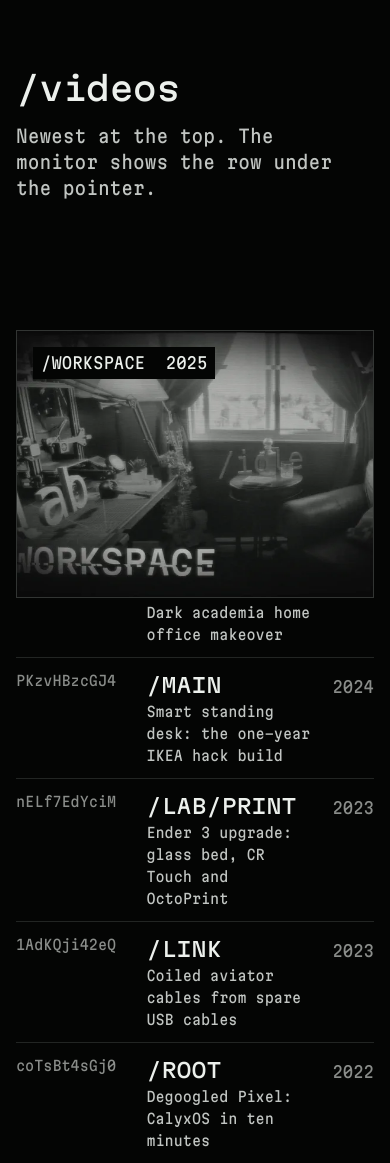
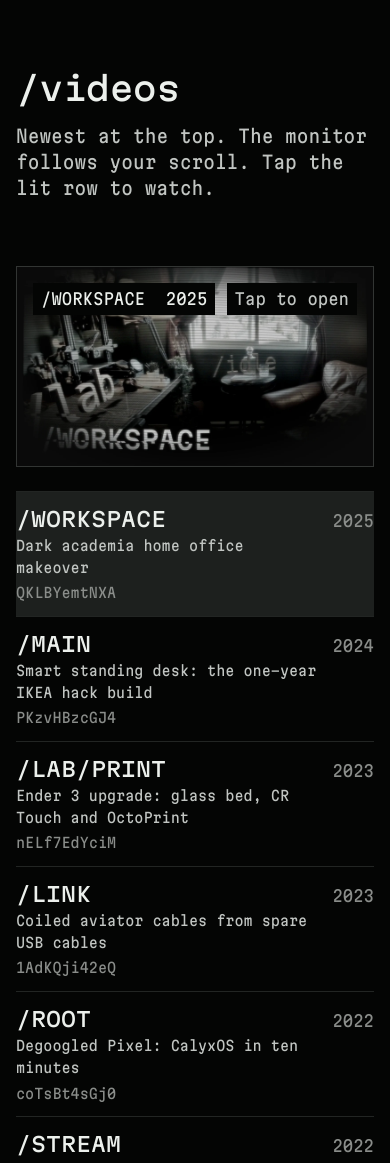
Before and after one commit to waliori/walior.it, a plain HTML site: page site/index.html in a window 390 px wide. Shown: the part 940-2103 px from the top of the page. Drawn offline with Linux system fonts and the light colour scheme.

Commit message:
site: the phone. With no hover to lean on, the monitor sticks to the top and follows the row at its edge as the page scrolls, a tap lights a row and a tap on the lit row or the monitor opens it; a project screen plays while it is in view unless motion is reduced; the repository rows lose the fixed height that made them overlap and draw their weeks as two even lines of 26; stale cuts between frames are cancelled

```diff
--- a/site/index.html
+++ b/site/index.html
@@ -18,7 +18,7 @@
 <link rel="preload" href="fonts/martian-mono-latin.woff2" as="font" type="font/woff2" crossorigin>
 <link rel="stylesheet" href="fonts/martian-mono.css">
 <link rel="stylesheet" href="style.css">
-<script>document.documentElement.classList.add('js');</script>
+<script>document.documentElement.classList.add('js'); if (matchMedia('(hover: none), (pointer: coarse)').matches) document.documentElement.classList.add('touch');</script>
 <script type="application/ld+json">
 {"@context":"https://schema.org","@graph":[
  {"@type":"Person","@id":"https://walior.it/#waliori","name":"waliori","url":"https://walior.it/","image":"https://walior.it/og.png",
@@ -55,7 +55,7 @@
   <section class="videos">
     <div class="container">
       <h2>/videos</h2>
-      <p class="lead">Newest at the top. The monitor shows the row under the pointer.</p>
+      <p class="lead">Newest at the top. <span class="if-hover">The monitor shows the row under the pointer.</span><span class="if-touch">The monitor follows your scroll. Tap the lit row to watch.</span></p>
       <div class="log">
         <ol class="log__rows" aria-label="The videos">
         <li><a href="https://www.youtube.com/watch?v=QKLBYemtNXA" target="_blank" rel="noopener" data-frame="images/v-QKLBYemtNXA-c.webp" data-rest="images/v-QKLBYemtNXA-800.webp" data-label="/WORKSPACE  2025"><span class="log__hash">QKLBYemtNXA</span><span class="log__path">/WORKSPACE</span><span class="log__title">Dark academia home office makeover</span><span class="log__year num">2025</span></a></li>
@@ -138,7 +138,7 @@
   <section class="projects">
     <div class="container">
       <h2>/projects</h2>
-      <p class="lead">Each on its own address. Hover a screen for more of it.</p>
+      <p class="lead">Each on its own address. <span class="if-hover">Hover a screen for more of it.</span><span class="if-touch">A screen in view runs through more of it.</span></p>
       <article class="split">
         <div class="split__text">
           <h3><a href="https://sail.walior.it/" target="_blank" rel="noopener">sail.walior.it</a></h3>
@@ -192,17 +192,29 @@
   }, { passive: true }));
   const io = new IntersectionObserver((es) => es.forEach((e) => e.target.classList.toggle('is-seen', e.isIntersecting)));
   const still = matchMedia('(prefers-reduced-motion: reduce)').matches;
-  const cut = (el, img, next, src) => { if (img.src.endsWith(src)) return; next.src = src; el.classList.remove('is-cut'); void next.offsetWidth; el.classList.add('is-cut'); setTimeout(() => { img.src = src; el.classList.remove('is-cut'); }, still ? 0 : 220); };
+  const touch = document.documentElement.classList.contains('touch');
+  const cut = (el, img, next, src) => { if ((el.cutTo || img.src).endsWith(src)) return; el.cutTo = src; clearTimeout(el.cutTimer); next.src = src; el.classList.remove('is-cut'); void next.offsetWidth; el.classList.add('is-cut'); el.cutTimer = setTimeout(() => { img.src = src; el.classList.remove('is-cut'); }, still ? 0 : 220); };
   const mon = document.querySelector('.monitor');
   if (mon) {
     const img = mon.querySelector('img'); const osd = mon.querySelector('.monitor__osd');
     const next = document.createElement('img'); next.className = 'next'; next.alt = ''; next.src = img.src; next.width = img.width; next.height = img.height; mon.appendChild(next);
+    if (touch) {
+      // no pointer to hover with: the row at the monitor's lower edge drives the monitor as the page scrolls; a tap lights a row, and a tap on the lit row or the monitor opens it
+      const rows = [...document.querySelectorAll('.log__rows a[data-frame]')]; const list = document.querySelector('.log__rows'); let on = null, queued = false;
+      const set = (a) => { if (a === on) return; if (on) on.classList.remove('is-on'); on = a; a.classList.add('is-on'); mon.classList.add('is-live'); cut(mon, img, next, a.dataset.frame); osd.textContent = a.dataset.label; };
+      const pick = () => { queued = false; const m = mon.getBoundingClientRect(); const line = Math.abs(m.left - list.getBoundingClientRect().left) < 2 ? m.bottom + 48 : innerHeight * 0.4; let a = rows[0]; for (const r of rows) if (r.getBoundingClientRect().top <= line) a = r; set(a); };
+      const onScroll = () => { if (!queued) { queued = true; requestAnimationFrame(pick); } };
+      new IntersectionObserver(([e]) => { if (e.isIntersecting) { addEventListener('scroll', onScroll, { passive: true }); pick(); } else { removeEventListener('scroll', onScroll); if (on) { cut(mon, img, next, on.dataset.rest); on.classList.remove('is-on'); on = null; mon.classList.remove('is-live'); } } }, { threshold: 0.3 }).observe(mon);
+      rows.forEach((a) => a.addEventListener('click', (e) => { if (a !== on) { e.preventDefault(); set(a); } }));
+      mon.addEventListener('click', () => { if (on) on.click(); });
+    } else {
       let shown = null;
       document.querySelectorAll('.log__rows a[data-frame]').forEach((a) => { const go = () => { shown = a; cut(mon, img, next, a.dataset.frame); osd.textContent = a.dataset.label; }; a.addEventListener('pointerenter', go); a.addEventListener('focus', go); });
       const back = () => { if (shown) cut(mon, img, next, shown.dataset.rest); };
       const log = document.querySelector('.log');
       mon.addEventListener('pointerenter', () => { if (shown) cut(mon, img, next, shown.dataset.frame); else { shown = document.querySelector('.log__rows a[data-frame]'); cut(mon, img, next, shown.dataset.frame); } });
       log.addEventListener('pointerleave', back); log.addEventListener('focusout', (e) => { if (!e.currentTarget.contains(e.relatedTarget)) back(); });
+    }
     document.querySelectorAll('.log__rows a[data-frame]').forEach((a) => { const i = new Image(); i.src = a.dataset.frame; });
   }
   document.querySelectorAll('.shot').forEach((el) => {
@@ -212,8 +224,9 @@
     const next = document.createElement('img'); next.className = 'next'; next.alt = ''; next.src = first.src; next.width = first.width; next.height = first.height; el.appendChild(next);
     const show = () => { at = (at + 1) % list.length; cut(el, first, next, list[at]); };
     const start = () => { if (timer) return; if (!loaded) { loaded = true; list.forEach((u) => { const i = new Image(); i.src = u; }); } timer = setInterval(show, 900); show(); };
-    const stop = () => { clearInterval(timer); timer = null; at = -1; first.src = rest; el.classList.remove('is-cut'); };
-    el.addEventListener('pointerenter', start); el.addEventListener('pointerleave', stop); el.addEventListener('pointercancel', stop);
+    const stop = () => { clearInterval(timer); clearTimeout(el.cutTimer); el.cutTo = null; timer = null; at = -1; first.src = rest; el.classList.remove('is-cut'); };
+    if (touch) { if (!still) new IntersectionObserver(([e]) => { if (e.isIntersecting) start(); else stop(); }, { threshold: 0.6 }).observe(el); }
+    else { el.addEventListener('pointerenter', start); el.addEventListener('pointerleave', stop); el.addEventListener('pointercancel', stop); }
   });
 })();
 window.hallmarkSlots = (m) => { for (const [k, v] of Object.entries(m)) { const s = document.querySelector(`[data-slot="${k}"]`); if (!s) continue; const im = new Image(); im.src = typeof v === 'string' ? v : v.src; im.alt = (typeof v === 'object' && v.alt) || s.dataset.alt || ''; s.querySelectorAll(':scope > img').forEach((o) => o.remove()); s.prepend(im); } };
--- a/site/style.css
+++ b/site/style.css
@@ -140,6 +140,14 @@ a:hover { color: var(--color-accent); }
 .foot__links a { display: inline-block; min-inline-size: 24px; padding: var(--space-xs) var(--space-xs); text-align: center; }
 .foot__line { margin-top: var(--space-2xl); font-size: var(--text-sm); color: var(--color-muted); }
 
+/* touch: no hover to lean on, so the lead says what to do instead, the row at the monitor's edge is lit and the monitor says it opens */
+.if-touch { display: none; }
+.touch .if-touch { display: inline; }
+.touch .if-hover { display: none; }
+.log__rows a.is-on, .log__rows a.is-on:hover { background: var(--color-accent-wash); }
+.touch .monitor { cursor: pointer; }
+.monitor.is-live::after { content: "Tap to open"; position: absolute; right: var(--space-md); top: var(--space-md); z-index: 3; padding: var(--space-2xs) var(--space-xs); background: var(--color-paper); color: var(--color-ink-2); }
+
 @media (max-width: 60rem) {
   :root { --mark-h: min(26dvh, 200px); --row-h: 64px; }
   .ledge h1, .ledge .lead { grid-column: 1 / -1; }
@@ -148,20 +156,26 @@ a:hover { color: var(--color-accent); }
   .split { grid-template-columns: minmax(0, 1fr); }
   .split .split__text, .split .shot, .split--flip .split__text, .split--flip .shot { grid-column: 1 / -1; grid-row: auto; }
   .split .shot { width: 100%; margin-top: var(--space-lg); min-height: 0; }
-  .log { grid-template-columns: minmax(0, 1fr); }
-  .log__rows, .monitor { grid-column: 1 / -1; }
-  .monitor { grid-row: 1; position: relative; margin-bottom: var(--space-lg); }
+  .log { display: flex; flex-direction: column; }
+  .monitor { order: -1; flex: none; width: 100%; top: 0; z-index: 4; aspect-ratio: 16 / 9; max-height: 50dvh; margin-bottom: var(--space-lg); background: var(--color-paper); }
   .ls, .ls tbody { display: block; }
   .ls thead { position: absolute; width: 1px; height: 1px; overflow: hidden; clip-path: inset(50%); }
+  .ls tbody tr { height: auto; }
   .ls tr { display: grid; grid-template-columns: minmax(0, 1fr) auto auto; column-gap: var(--space-md); padding-block: var(--space-md); border-bottom: var(--rule-hair) solid var(--color-rule); }
   .ls tbody th, .ls td { display: block; padding: 0; border: 0; width: auto; }
   .ls tbody th { grid-column: 1 / -1; }
   .ls__year { grid-column: 1 / -1; margin-top: var(--space-xs); }
-  .weeks { white-space: normal; }
+  .weeks { display: grid; grid-template-columns: repeat(26, minmax(0, 1fr)); white-space: normal; }
+  .weeks wbr { display: none; }
+  .ls tbody th a { overflow-wrap: anywhere; }
   .ls td.num { width: auto; text-align: left; white-space: nowrap; }
   .ls td.num::after { content: " stars"; color: var(--color-muted); }
   .contact .container { grid-template-columns: minmax(0, 1fr); row-gap: var(--space-lg); }
 }
 
 @media (max-width: 40rem) {
+  .log__rows a { grid-template-columns: minmax(0, 1fr) 4ch; }
+  .log__path, .log__title { grid-column: 1; }
+  .log__year { grid-column: 2; }
+  .log__hash { grid-column: 1; grid-row: 3; margin-top: var(--space-2xs); }
 }
```
Also changed, not shown: 2 other files. Lines whose indentation alone changed are shown as unchanged.
